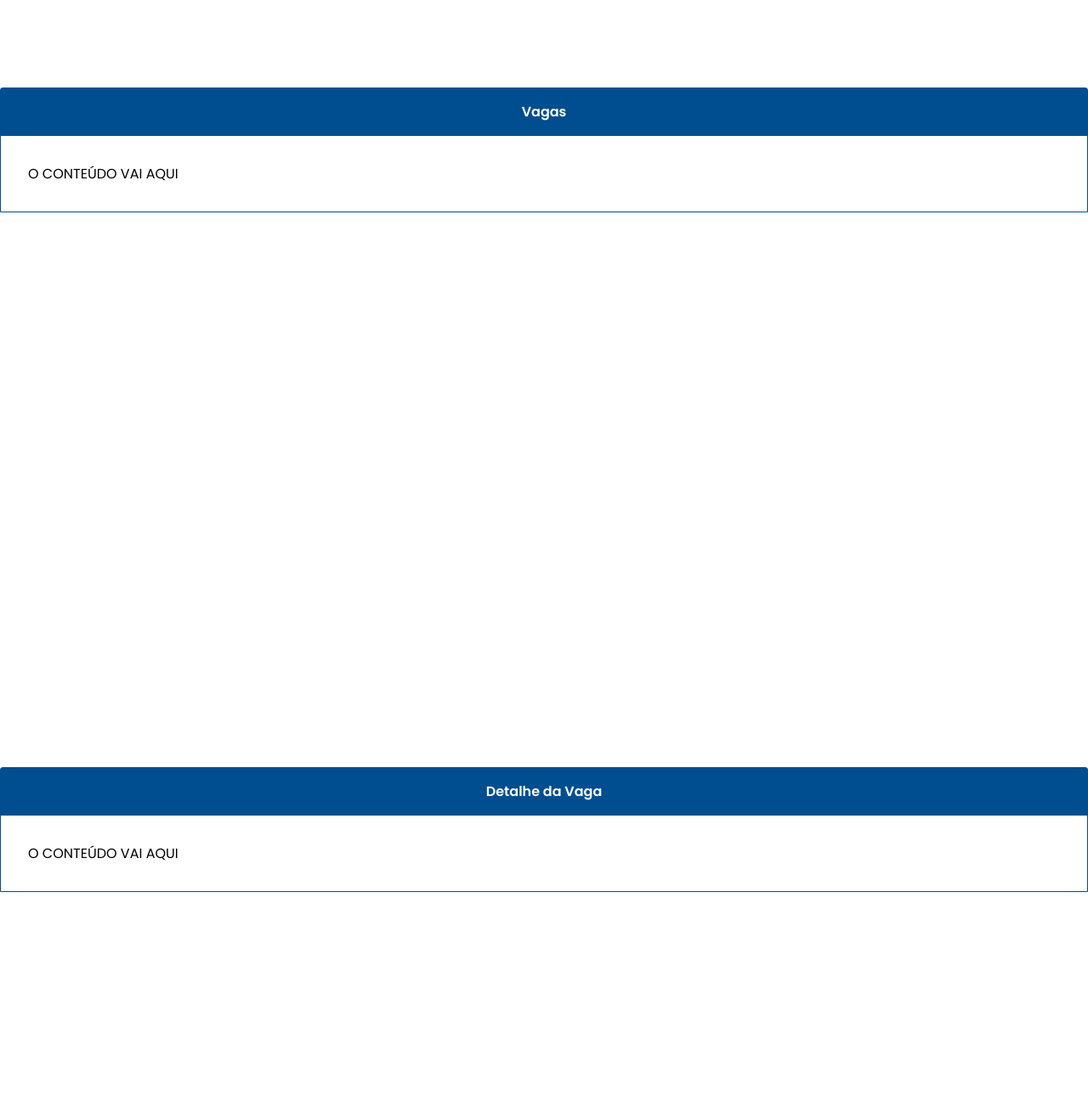
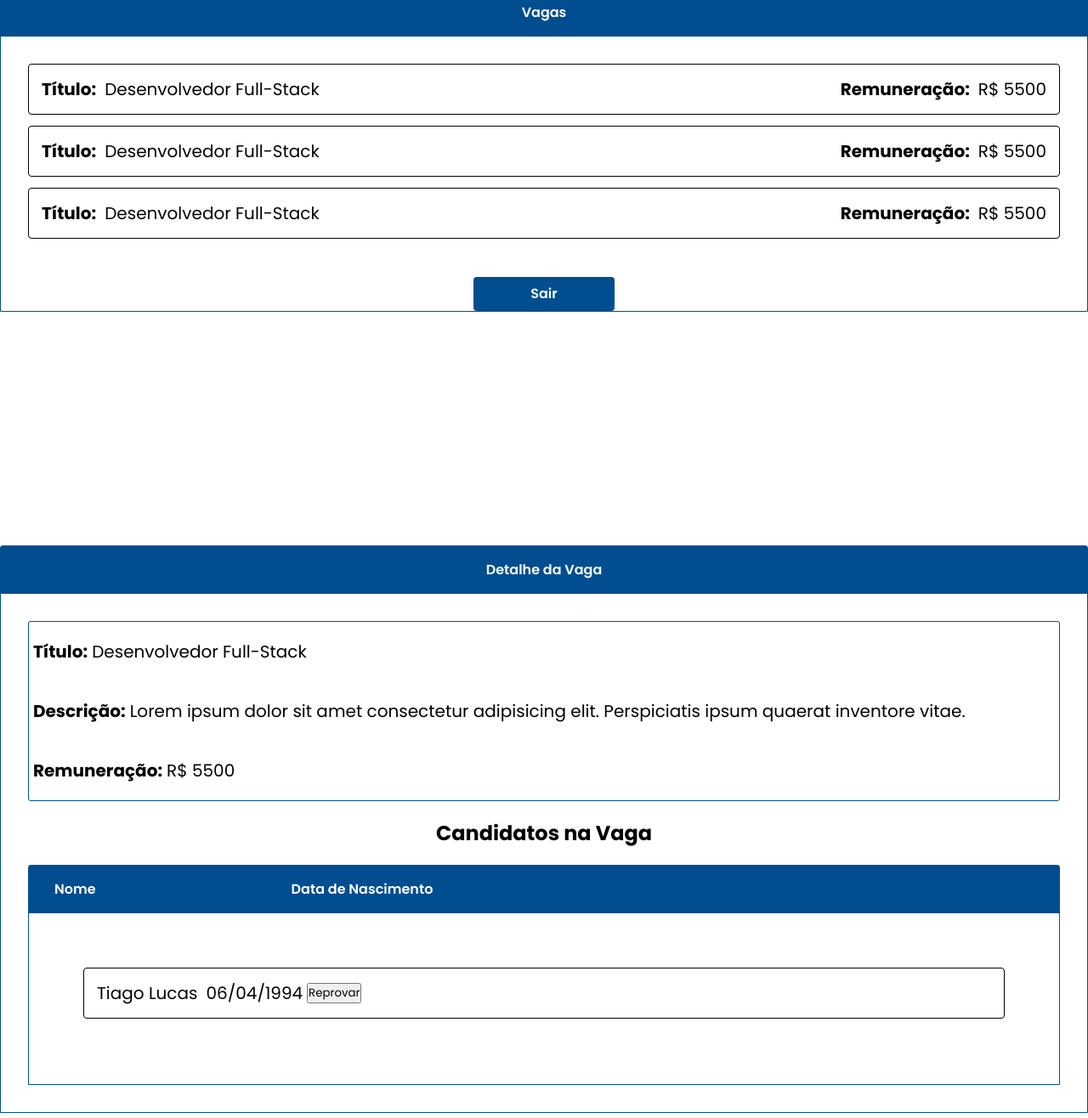
Before and after one commit to geovanejh/projeto-final-javascript, a plain HTML site: page index.html in a window 1280 px wide. Shown: the part 1824-3140 px from the top of the page at 85% size. Drawn offline with Linux system fonts and the light colour scheme.

Commit message:
criacao do html

```diff
--- a/index.css
+++ b/index.css
@@ -107,7 +107,7 @@ label {
     width: 100%;
 }
 
-.cabecalho h1 {
+.cabecalho h1, .cabecalho h2 {
     color: white;
     font-weight: 600;
     font-size: 16px;
@@ -159,3 +159,52 @@ label {
     cursor: pointer;
     width: 166px;
 }
+
+.listas-homepage>div {
+    display: flex;
+    justify-content: space-between;
+    align-items: center;
+    margin-bottom: 13px;
+    background: #fff;
+    height: 60px;
+    border: 1px solid #000000;
+    border-radius: 4px;
+    padding: 0 10px 0 10px;
+}
+
+.listas-homepage>div>div,
+.descricao-vaga>div {
+    display: flex;
+    align-items: center;
+
+}
+
+.listas-homepage h1,
+.listas-homepage p,
+.descricao-vaga h1 {
+    font-size: 20px;
+    padding: 0px 5px;
+}
+
+.descricao-vaga p {
+    font-size: 20px;
+}
+
+.descricao-vaga {
+    border: 1px solid #004E8F;
+    border-radius: 3px;
+}
+
+.content h1 {
+    text-align: center;
+    margin: 20px 0px;
+}
+
+.cabecalho-detalhe-vaga{
+    display: flex;
+}
+
+.cabecalho-detalhe-vaga h2 {
+    margin-right: 200px;
+    padding-left: 30px;
+}
--- a/index.html
+++ b/index.html
@@ -76,9 +76,42 @@
             <div class="cabecalho">
                 <h1>Vagas</h1>
             </div>
-            <div class="content">
-                <span>O CONTEÚDO VAI AQUI</span>
+            <div class="content listas-homepage">
+                <div>
+                    <div>
+                        <h1>Título:</h1>
+                        <p>Desenvolvedor Full-Stack</p>
+                    </div>
+                    <div>
+                        <h1>Remuneração:</h1>
+                        <p>R$ 5500</p>
+                    </div>
+                </div>
+
+                <div>
+                    <div>
+                        <h1>Título:</h1>
+                        <p>Desenvolvedor Full-Stack</p>
+                    </div>
+                    <div>
+                        <h1>Remuneração:</h1>
+                        <p>R$ 5500</p>
+                    </div>
+                </div>
+
+                <div>
+                    <div>
+                        <h1>Título:</h1>
+                        <p>Desenvolvedor Full-Stack</p>
+                    </div>
+                    <div>
+                        <h1>Remuneração:</h1>
+                        <p>R$ 5500</p>
+                    </div>
+                </div>
+
             </div>
+            <button class="primary-button">Sair</button>
         </div>
     </section>
 
@@ -88,9 +121,45 @@
                 <h1>Detalhe da Vaga</h1>
             </div>
             <div class="content">
-                <span>O CONTEÚDO VAI AQUI</span>
+
+                <div class="descricao-vaga">
+                    <div>
+                        <h1>Título:</h1>
+                        <p>Desenvolvedor Full-Stack</p>
+                    </div>
+                    <div>
+                        <h1>Descrição:</h1>
+                        <p>Lorem ipsum dolor sit amet consectetur adipisicing elit. Perspiciatis ipsum quaerat inventore
+                            vitae.</p>
+                    </div>
+                    <div>
+                        <h1>Remuneração:</h1>
+                        <p>R$ 5500</p>
+                    </div>
+                </div>
+                <h1>Candidatos na Vaga</h1>
+                <div class="content-box">
+                    <div class="cabecalho cabecalho-detalhe-vaga">
+                        <h2>Nome</h2>
+                        <h2>Data de Nascimento</h2>
+                    </div>
+                    <div class="content">
+
+                        <div class="content listas-homepage candidatos-vagas">
+                            <div>
+                                <div>
+                                    <p>Tiago Lucas</p>
+                                    <p>06/04/1994</p>
+                                    <button>Reprovar</button>
+                                </div>
+                            </div>
+                        </div>
+
+
+                    </div>
+
+                </div>
             </div>
-        </div>
     </section>
 
     <section id="detalhesTrabalhador">
@@ -99,7 +168,46 @@
                 <h1>Detalhe da Vaga</h1>
             </div>
             <div class="content">
-                <span>O CONTEÚDO VAI AQUI</span>
+                <div class="content">
+
+                    <div class="descricao-vaga">
+                        <div>
+                            <h1>Título:</h1>
+                            <p>Desenvolvedor Full-Stack</p>
+                        </div>
+                        <div>
+                            <h1>Descrição:</h1>
+                            <p>Lorem ipsum dolor sit amet consectetur adipisicing elit. Perspiciatis ipsum quaerat inventore
+                                vitae.</p>
+                        </div>
+                        <div>
+                            <h1>Remuneração:</h1>
+                            <p>R$ 5500</p>
+                        </div>
+                    </div>
+                    <h1>Candidatos na Vaga</h1>
+                    <div class="content-box">
+                        <div class="cabecalho cabecalho-detalhe-vaga">
+                            <h2>Nome</h2>
+                            <h2>Data de Nascimento</h2>
+                        </div>
+                        <div class="content">
+
+                            <div class="content listas-homepage candidatos-vagas">
+                                <div>
+                                    <div>
+                                        <p>Tiago Lucas</p>
+                                        <p>06/04/1994</p>
+                                        <button>Reprovar</button>
+                                    </div>
+                                </div>
+                            </div>
+
+
+                        </div>
+
+                    </div>
+                </div>
             </div>
         </div>
     </section>
@@ -109,9 +217,30 @@
             <div class="cabecalho">
                 <h1>Cadastro de Vaga</h1>
             </div>
+
             <div class="content">
-                <span>O CONTEÚDO VAI AQUI</span>
+                <form>
+                    <div>
+                        <label for="tituloVaga">Titulo*</label>
+                        <input type="text" name="tituloVaga" id="tituloVaga">
+                    </div>
+
+                    <div>
+                        <label for="descricaoVaga">Descrição*</label>
+                        <input type="text" name="descricaoVaga" id="descricaoVaga">
+                    </div>
+
+                    <div>
+                        <label for="remuneracaoVaga">Remuneração*</label>
+                        <input type="password" name="remuneracaoVaga" id="remuneracaoVaga">
+                    </div>
+                </form>
+                <div class="rodape">
+                    <button class="secondary-button">Voltar</button>
+                    <button class="primary-button">Cadastrar</button>
+                </div>
             </div>
+
         </div>
     </section>
 </body>
```
